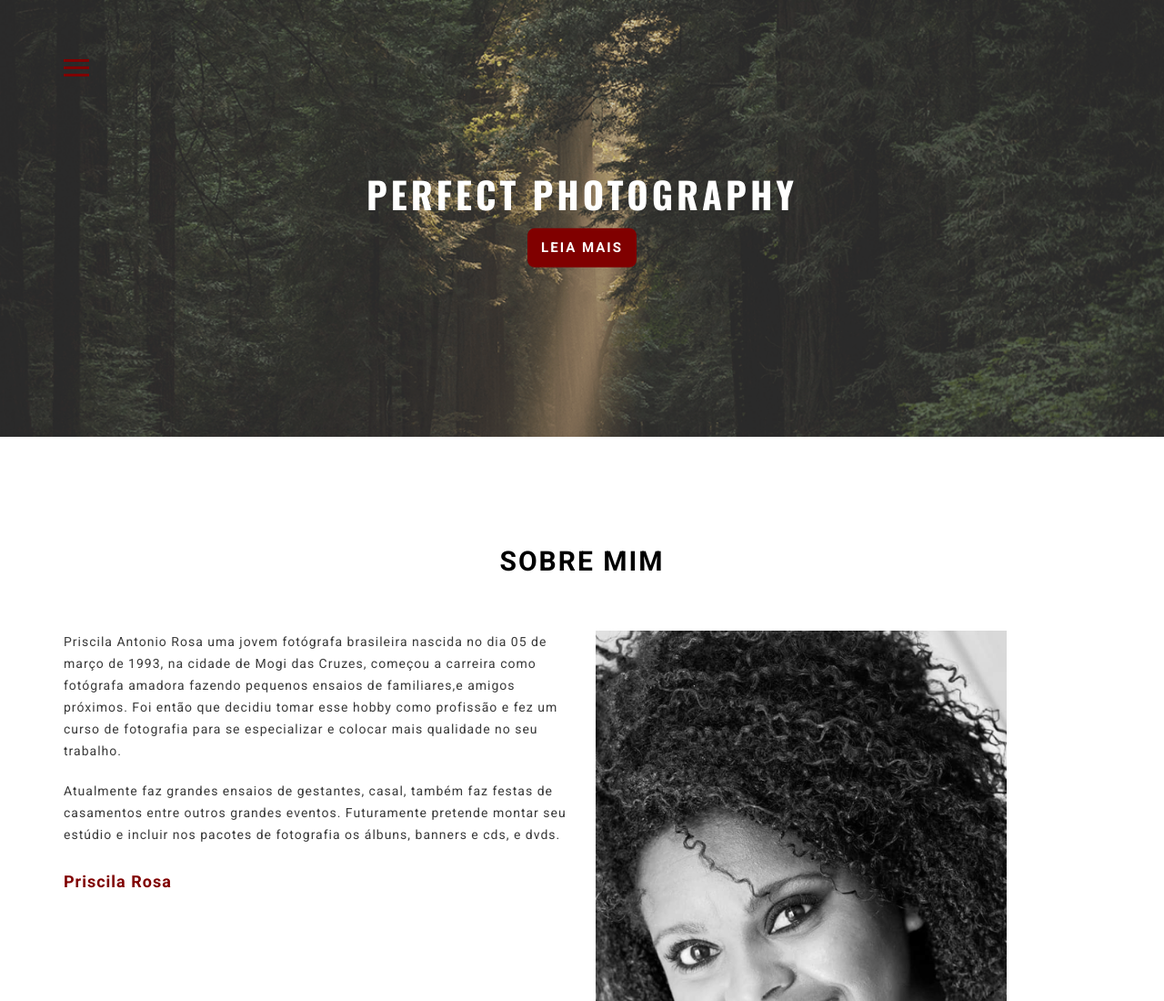
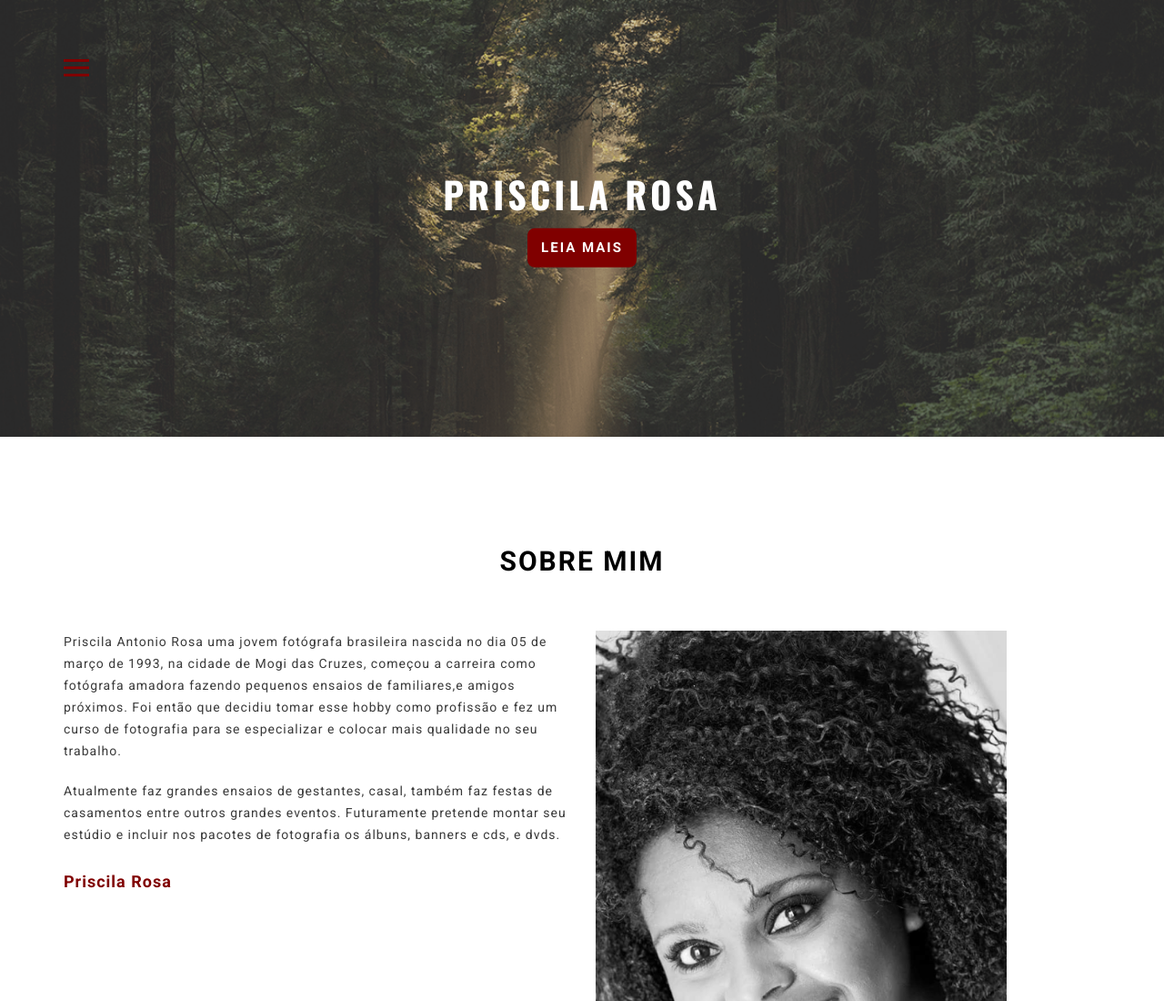
Before and after one commit to dayellesouza/Priscila-Rosa-html-css, a plain HTML site: page about.html in a window 1280 px wide. Shown: the top 1100 px of the page at 91% size. Drawn offline with nearby package versions, Linux system fonts and the light colour scheme.

Commit message:
Modificação titulo principal

```diff
--- a/about.html
+++ b/about.html
@@ -86,7 +86,7 @@ License URI: http://www.themevault.net/license/-->
       </header>
       <div class="banner-full-image">
         <div class="banner-title">
-          <h1>perfect photography</h1>
+          <h1>Priscila Rosa</h1>
           <a class="btn btn-primary" href="portfolio.html">leia mais</a>
         </div>
       </div>
```
Also changed, not shown: contact.html (+1 -1 lines), index.html (+0 -1 lines), portfolio.html (+1 -1 lines).
